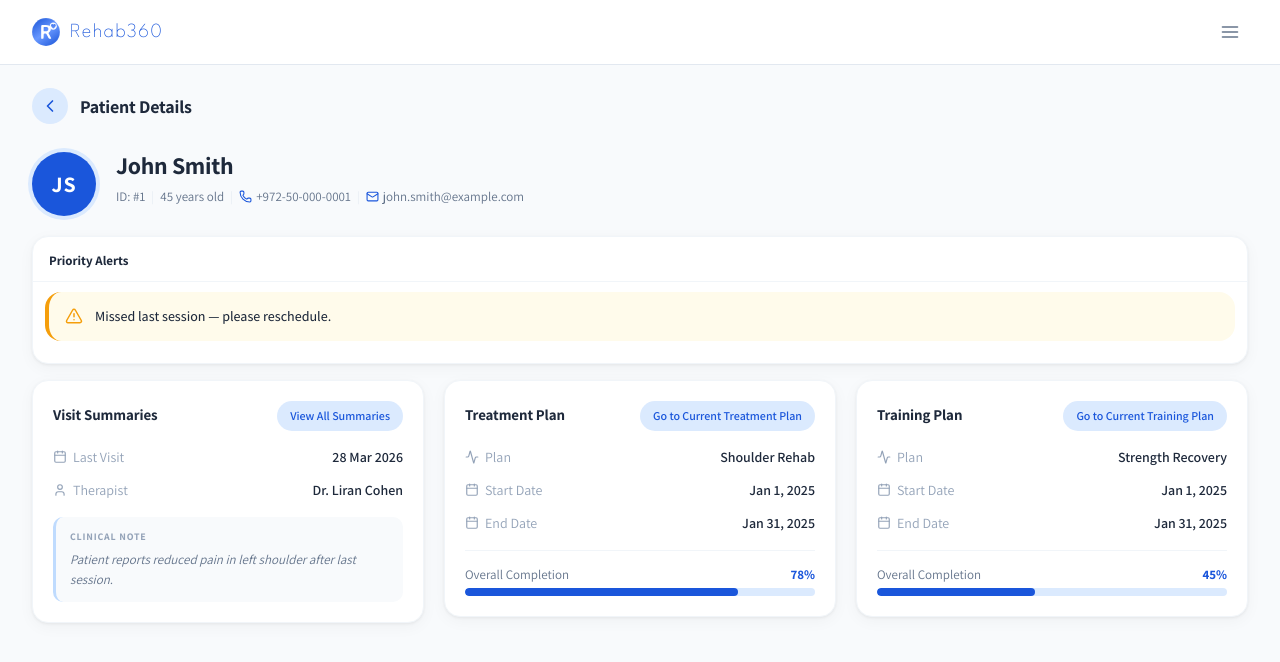
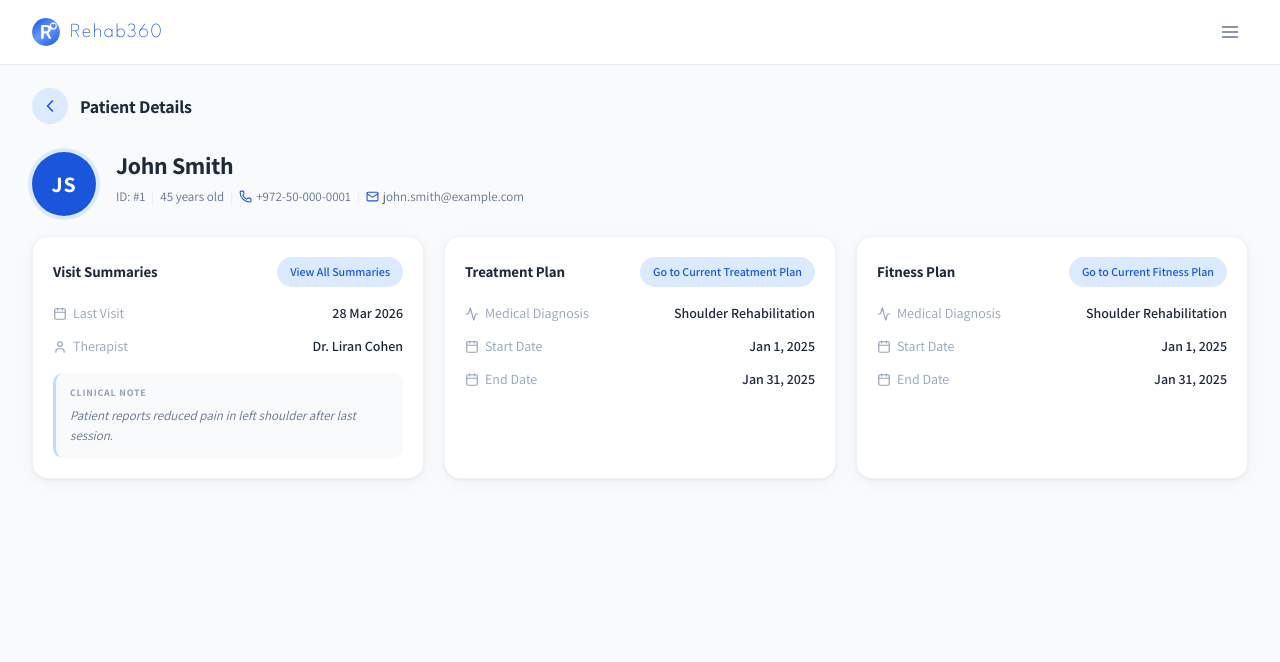
Before and after one commit to shanimic/Rehab360, a React (Vite) app in the folder client/: page /patient/1 in a window 1280 px wide. Shown: the top 662 px of the page. Built offline with nearby package versions, Linux system fonts and the light colour scheme.

Commit message:
feat(patient-details): update patient details layout and remove alerts section

```diff
--- a/client/src/components/InfoCard.css
+++ b/client/src/components/InfoCard.css
@@ -4,6 +4,8 @@
   box-shadow: 0 1px 3px rgba(0, 0, 0, 0.06), 0 4px 16px rgba(0, 0, 0, 0.04);
   border: 1px solid #f1f5f9;
   padding: 20px;
+  height: 100%;
+  box-sizing: border-box;
 }
 
 .info-card__header {
--- a/client/src/pages/patient-details/PatientDetails.css
+++ b/client/src/pages/patient-details/PatientDetails.css
@@ -177,7 +177,7 @@
     display: grid;
     grid-template-columns: repeat(3, 1fr);
     gap: 20px;
-    align-items: start;
+    align-items: stretch;
   }
 }
 
--- a/client/src/pages/patient-details/PatientDetails.tsx
+++ b/client/src/pages/patient-details/PatientDetails.tsx
@@ -3,9 +3,7 @@ import { useNavigate, useParams } from 'react-router-dom'
 import { ChevronLeft, Phone, Mail, Calendar, User, Activity } from 'lucide-react'
 import TopNav from '@/components/TopNav'
 import InfoCard from '@/components/InfoCard'
-import ProgressBar from '@/components/ui/progress-bar'
-import AlertCard from '@/components/AlertCard'
-import type { Plan, VisitSummary, PatientAlert } from '@/types/patient'
+import type { Plan, VisitSummary } from '@/types/patient'
 import './PatientDetails.css'
 
 interface PatientInfo {
@@ -19,7 +17,6 @@ interface PatientInfo {
 
 interface MockData {
   patient: PatientInfo
-  alerts: PatientAlert[]
   visitSummary: VisitSummary
   treatmentPlan: Plan
   trainingPlan: Plan
@@ -34,9 +31,6 @@ const MOCK: MockData = {
     phone: '+972-50-000-0001',
     email: 'john.smith@example.com',
   },
-  alerts: [
-    { id: 'a1', patientId: '1', type: 'warning', message: 'Missed last session — please reschedule.' },
-  ],
   visitSummary: {
     date: '2026-03-28',
     therapistName: 'Dr. Liran Cohen',
@@ -83,11 +77,10 @@ export default function PatientDetails() {
   const navigate = useNavigate()
   const { id: routePatientId } = useParams<{ id: string }>()
   const [showTrainingComingSoon, setShowTrainingComingSoon] = useState(false)
-  const { patient, alerts, visitSummary, treatmentPlan, trainingPlan } = MOCK
+  const { patient, visitSummary, treatmentPlan, trainingPlan } = MOCK
 
   console.log('[DEBUG] PatientDetails route param id:', routePatientId)
 
-  const patientAlerts = alerts.filter((a) => a.patientId === patient.id)
   const age = calculateAge(patient.birthDate)
 
   return (
@@ -131,18 +124,6 @@ export default function PatientDetails() {
             </div>
           </div>
 
-          {/* Priority alerts — filtered for this patient */}
-          {patientAlerts.length > 0 && (
-            <section className="patient-alerts">
-              <h2 className="patient-alerts__heading">Priority Alerts</h2>
-              <div className="patient-alerts__list">
-                {patientAlerts.map((alert) => (
-                  <AlertCard key={alert.id} type={alert.type} message={alert.message} />
-                ))}
-              </div>
-            </section>
-          )}
-
           {/* Three main cards */}
           <div className="patient-cards-grid">
             {/* Visit Summaries */}
@@ -179,9 +160,9 @@ export default function PatientDetails() {
                 <div className="patient-plan__row">
                   <span className="patient-plan__label">
                     <Activity size={14} />
-                    Plan
+                    Medical Diagnosis
                   </span>
-                  <span className="patient-plan__value">{treatmentPlan.name}</span>
+                  <span className="patient-plan__value">{treatmentPlan.condition}</span>
                 </div>
                 <div className="patient-plan__row">
                   <span className="patient-plan__label">
@@ -198,15 +179,12 @@ export default function PatientDetails() {
                   <span className="patient-plan__value">{treatmentPlan.endDate}</span>
                 </div>
               </div>
-              <div className="patient-plan__progress">
-                <ProgressBar value={treatmentPlan.progressPercent} showLabel />
-              </div>
             </InfoCard>
 
-            {/* Training Plan */}
+            {/* Fitness Plan */}
             <InfoCard
-              title="Training Plan"
-              actionLabel="Go to Current Training Plan"
+              title="Fitness Plan"
+              actionLabel="Go to Current Fitness Plan"
               onAction={() => {
                 setShowTrainingComingSoon(true)
                 setTimeout(() => setShowTrainingComingSoon(false), 3000)
@@ -216,9 +194,9 @@ export default function PatientDetails() {
                 <div className="patient-plan__row">
                   <span className="patient-plan__label">
                     <Activity size={14} />
-                    Plan
+                    Medical Diagnosis
                   </span>
-                  <span className="patient-plan__value">{trainingPlan.name}</span>
+                  <span className="patient-plan__value">{trainingPlan.condition}</span>
                 </div>
                 <div className="patient-plan__row">
                   <span className="patient-plan__label">
@@ -235,9 +213,6 @@ export default function PatientDetails() {
                   <span className="patient-plan__value">{trainingPlan.endDate}</span>
                 </div>
               </div>
-              <div className="patient-plan__progress">
-                <ProgressBar value={trainingPlan.progressPercent} showLabel />
-              </div>
             </InfoCard>
 
             {showTrainingComingSoon && (
```
